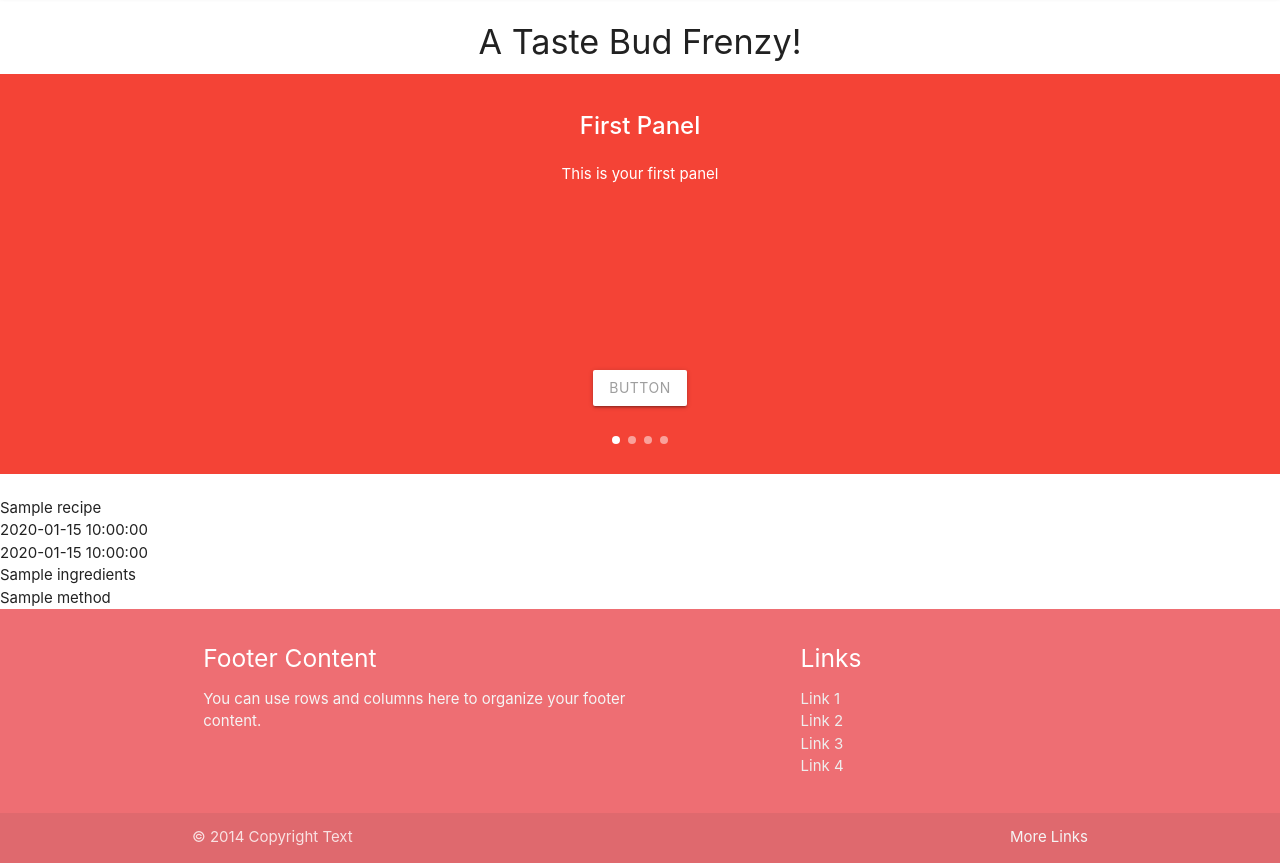
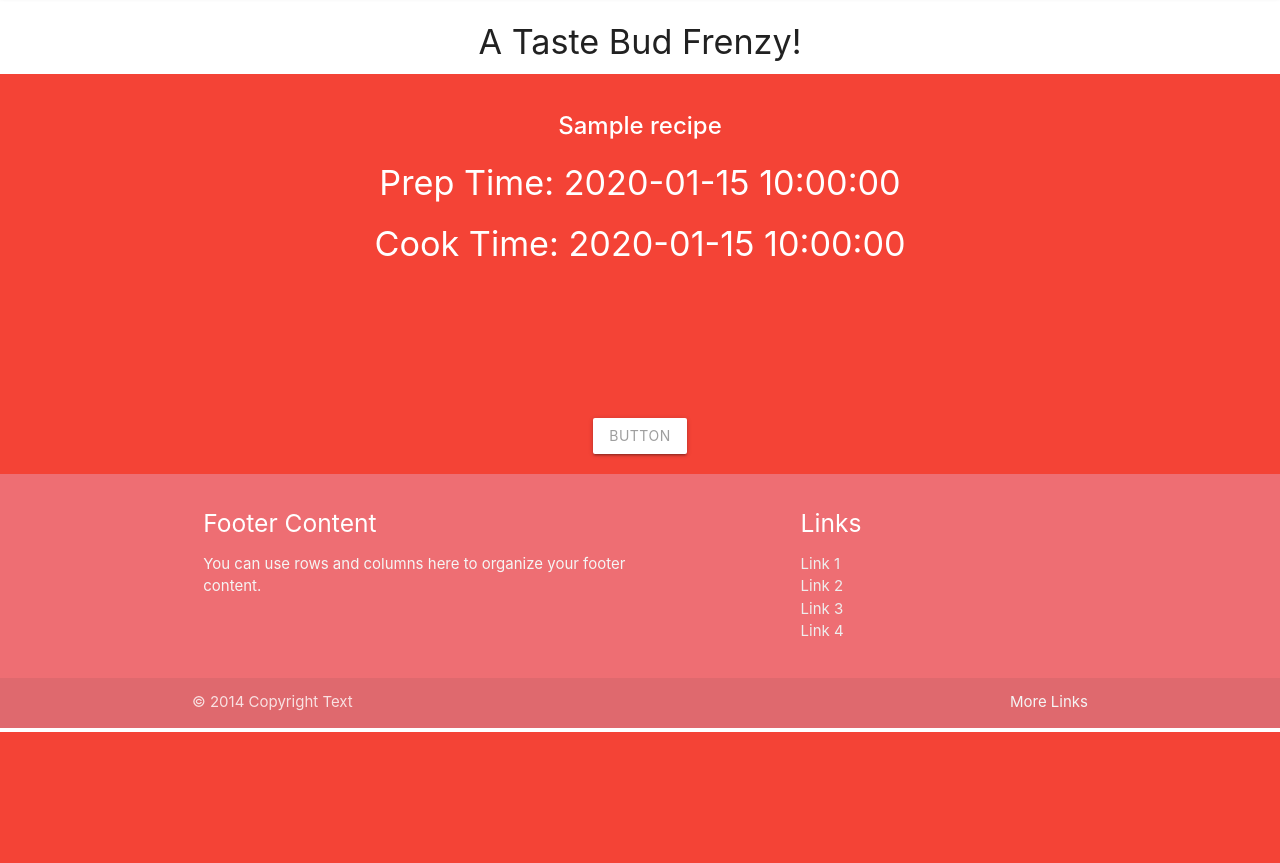
Before and after one commit to Code-Institute-Submissions/recipe-nation, a Flask app: page /get_recipes in a window 1280 px wide. Shown: the part 68-931 px from the top of the page. After the commit the page ends 800 px from the top, so only its background shows below. Run offline with Flask 2, Linux system fonts and the light colour scheme; a database or web service that is not in the repository returns one stand-in record (values such as "Sample title"); some libraries are stand-ins or nearby versions.

Commit message:
Amended name of the main page to index.html to remove confusion for any future pages. Linked mongodb to carousel to display recipes

```diff
--- a/app.py
+++ b/app.py
@@ -20,7 +20,7 @@ mongo = PyMongo(app)
 @app.route("/get_recipes")
 def recipes():
     recipes = mongo.db.recipes.find()
-    return render_template("recipes.html", recipes=recipes)
+    return render_template("index.html", recipes=recipes)
 
 
 if __name__ == "__main__":
--- a/static/js/script.js
+++ b/static/js/script.js
@@ -6,6 +6,6 @@ $(document).ready(function(){
      });
     $('.carousel.carousel-slider').carousel({
     fullWidth: true,
-    indicators: true
+    indicators: true,
   });
   });
--- a/templates/base.html
+++ b/templates/base.html
@@ -39,7 +39,7 @@
             <li><a href="{{ url_for('recipes') }}">Home</a></li>
             <li><a href="">Contribute</a></li>
             <li><a href="">Search</a></li>
-            <li><a href="">Browse Recipes</a></li>
+            <li><a href="" class="dropdown-trigger" data-target="dropdown1">Browse Recipes <i class="fas fa-caret-down"></i></a></li>
             <li><a href="">Register</a></li>
             <li><a href="">Login</a></li>
             <li><a href="">Logout</a></li>
--- /dev/null
+++ b/templates/index.html
@@ -0,0 +1,20 @@
+{% extends "base.html" %}
+{% block content %}
+<div class="carousel carousel-slider center">
+    <div class="carousel-fixed-item center">
+        <a class="btn waves-effect white grey-text darken-text-2">button</a>
+    </div>
+    {% for recipe in recipes %}
+    <div class="carousel-item red white-text" href="#one!">
+        <h2>{{ recipe.recipe_name }}</h2>
+        <h4>Prep Time: {{ recipe.prep_time }}</h4>
+        <h4>Cook Time: {{ recipe.cook_time }}</h4>
+    </div>
+    {% endfor %}
+
+    <!-- <div class="carousel-item blue white-text" href="#four!">
+        <h2>Fourth Panel</h2>
+        <p class="white-text">This is your fourth panel</p>
+    </div> -->
+</div>
+{% endblock %}
--- a/templates/recipes.html
+++ /dev/null
@@ -1,31 +0,0 @@
-{% extends "base.html" %}
-{% block content %}
-<div class="carousel carousel-slider center">
-    <div class="carousel-fixed-item center">
-        <a class="btn waves-effect white grey-text darken-text-2">button</a>
-    </div>
-    <div class="carousel-item red white-text" href="#one!">
-        <h2>First Panel</h2>
-        <p class="white-text">This is your first panel</p>
-    </div>
-    <div class="carousel-item amber white-text" href="#two!">
-        <h2>Second Panel</h2>
-        <p class="white-text">This is your second panel</p>
-    </div>
-    <div class="carousel-item green white-text" href="#three!">
-        <h2>Third Panel</h2>
-        <p class="white-text">This is your third panel</p>
-    </div>
-    <div class="carousel-item blue white-text" href="#four!">
-        <h2>Fourth Panel</h2>
-        <p class="white-text">This is your fourth panel</p>
-    </div>
-</div>
-{% for recipe in recipes %}<br>
-{{ recipe.recipe_name }}<br>
-{{ recipe.prep_time }}<br>
-{{ recipe.cook_time }}<br>
-{{ recipe.ingredients }}<br>
-{{ recipe.method }}<br>
-{% endfor %}
-{% endblock %}
```
